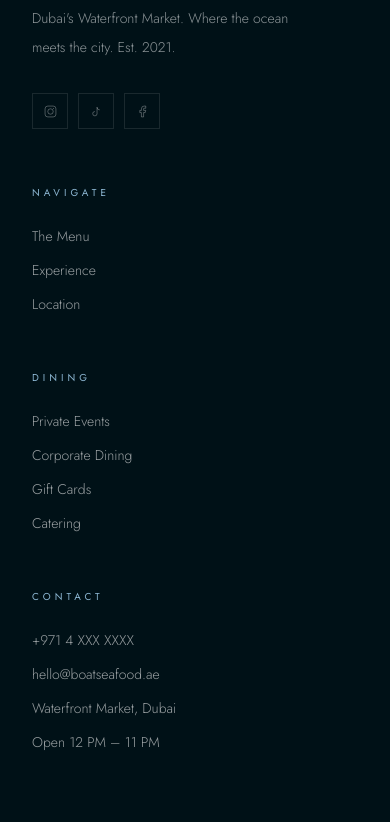
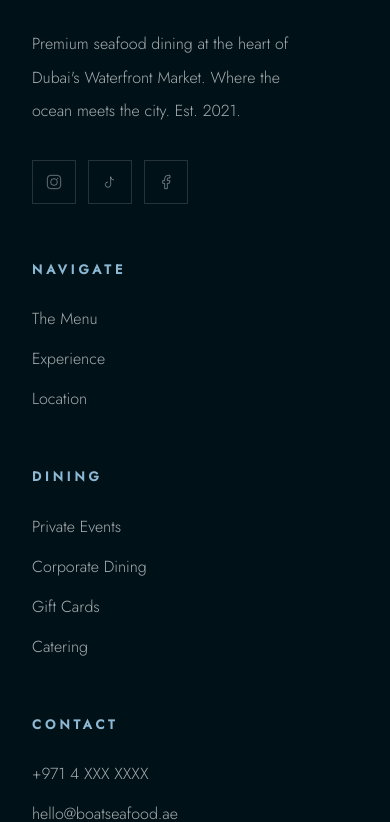
Before and after one commit to Fazilfazi991/boatweb, a Next.js app: page /menu in a window 390 px wide. Shown: the part 5468-6290 px from the top of the page. Built offline with nearby package versions, Linux system fonts and the light colour scheme.

Commit message:
UI: bigger logos/text in header+footer, editorial split layout for manifesto section

```diff
--- a/src/components/Footer.tsx
+++ b/src/components/Footer.tsx
@@ -3,70 +3,59 @@
 export default function Footer() {
   return (
     <footer className="bg-[#001117] border-t border-ocean-light/5">
-      <div className="grid grid-cols-1 md:grid-cols-2 lg:grid-cols-[1.7fr_1fr_1fr_1fr] gap-14 py-21 px-8 md:px-20 border-b border-white/5">
+      <div className="grid grid-cols-1 md:grid-cols-2 lg:grid-cols-[1.7fr_1fr_1fr_1fr] gap-14 py-24 px-8 md:px-20 border-b border-white/5">
         <div>
-          <div className="mb-6 h-20 w-48">
+          {/* Logo — significantly larger */}
+          <div className="mb-8 h-28 w-56">
             <img src="/logo.png" alt="Boat Seafood" className="h-full w-auto object-contain brightness-0 invert" />
           </div>
-          <p className="text-sm font-light text-white/55 leading-[2.05] max-w-[270px] mb-8">
+          <p className="text-base font-light text-white/65 leading-[2.1] max-w-[280px] mb-8">
             Premium seafood dining at the heart of Dubai's Waterfront Market. Where the ocean meets the city. Est. 2021.
           </p>
-          <div className="flex gap-2.5">
-            <a
-              href="#"
-              className="w-9 h-9 border border-white/10 flex items-center justify-center text-white/35 transition-all duration-300 hover:border-ocean hover:text-ocean"
-              title="Instagram"
-            >
-              <svg width="13" height="13" viewBox="0 0 24 24" fill="none" stroke="currentColor" strokeWidth="1.5"><rect x="2" y="2" width="20" height="20" rx="5"/><circle cx="12" cy="12" r="5"/><circle cx="17.5" cy="6.5" r="1" fill="currentColor" stroke="none"/></svg>
+          <div className="flex gap-3">
+            <a href="#" className="w-11 h-11 border border-white/15 flex items-center justify-center text-white/40 transition-all duration-300 hover:border-ocean hover:text-ocean" title="Instagram">
+              <svg width="16" height="16" viewBox="0 0 24 24" fill="none" stroke="currentColor" strokeWidth="1.5"><rect x="2" y="2" width="20" height="20" rx="5"/><circle cx="12" cy="12" r="5"/><circle cx="17.5" cy="6.5" r="1" fill="currentColor" stroke="none"/></svg>
             </a>
-            <a
-              href="#"
-              className="w-9 h-9 border border-white/10 flex items-center justify-center text-white/35 transition-all duration-300 hover:border-ocean hover:text-ocean"
-              title="TikTok"
-            >
-              <svg width="13" height="13" viewBox="0 0 24 24" fill="none" stroke="currentColor" strokeWidth="1.5"><path d="M9 12a4 4 0 104 4V4a5 5 0 005 5"/></svg>
+            <a href="#" className="w-11 h-11 border border-white/15 flex items-center justify-center text-white/40 transition-all duration-300 hover:border-ocean hover:text-ocean" title="TikTok">
+              <svg width="16" height="16" viewBox="0 0 24 24" fill="none" stroke="currentColor" strokeWidth="1.5"><path d="M9 12a4 4 0 104 4V4a5 5 0 005 5"/></svg>
             </a>
-            <a
-              href="#"
-              className="w-9 h-9 border border-white/10 flex items-center justify-center text-white/35 transition-all duration-300 hover:border-ocean hover:text-ocean"
-              title="Facebook"
-            >
-              <svg width="13" height="13" viewBox="0 0 24 24" fill="none" stroke="currentColor" strokeWidth="1.5"><path d="M18 2h-3a5 5 0 00-5 5v3H7v4h3v8h4v-8h3l1-4h-4V7a1 1 0 011-1h3z"/></svg>
+            <a href="#" className="w-11 h-11 border border-white/15 flex items-center justify-center text-white/40 transition-all duration-300 hover:border-ocean hover:text-ocean" title="Facebook">
+              <svg width="16" height="16" viewBox="0 0 24 24" fill="none" stroke="currentColor" strokeWidth="1.5"><path d="M18 2h-3a5 5 0 00-5 5v3H7v4h3v8h4v-8h3l1-4h-4V7a1 1 0 011-1h3z"/></svg>
             </a>
           </div>
         </div>
 
         <div>
-          <div className="text-[10px] tracking-[4px] uppercase text-ocean-light mb-6.5 font-normal">Navigate</div>
-          <ul className="list-none flex flex-col gap-3.5 m-0 p-0">
-            <li><a href="/menu" className="text-sm font-light text-white/60 no-underline transition-colors duration-300 hover:text-white/90 block">The Menu</a></li>
-            <li><a href="/#exp" className="text-sm font-light text-white/60 no-underline transition-colors duration-300 hover:text-white/90 block">Experience</a></li>
-            <li><a href="/#loc" className="text-sm font-light text-white/60 no-underline transition-colors duration-300 hover:text-white/90 block">Location</a></li>
+          <div className="text-[13px] tracking-[4px] uppercase text-ocean-light mb-7 font-semibold">Navigate</div>
+          <ul className="list-none flex flex-col gap-4 m-0 p-0">
+            <li><a href="/menu"  className="text-base font-light text-white/65 no-underline transition-colors duration-300 hover:text-white block">The Menu</a></li>
+            <li><a href="/#exp" className="text-base font-light text-white/65 no-underline transition-colors duration-300 hover:text-white block">Experience</a></li>
+            <li><a href="/#loc" className="text-base font-light text-white/65 no-underline transition-colors duration-300 hover:text-white block">Location</a></li>
           </ul>
         </div>
 
         <div>
-          <div className="text-[10px] tracking-[4px] uppercase text-ocean-light mb-6.5 font-normal">Dining</div>
-          <ul className="list-none flex flex-col gap-3.5 m-0 p-0">
-            <li><a href="#" className="text-sm font-light text-white/60 no-underline transition-colors duration-300 hover:text-white/90 block">Private Events</a></li>
-            <li><a href="#" className="text-sm font-light text-white/60 no-underline transition-colors duration-300 hover:text-white/90 block">Corporate Dining</a></li>
-            <li><a href="#" className="text-sm font-light text-white/60 no-underline transition-colors duration-300 hover:text-white/90 block">Gift Cards</a></li>
-            <li><a href="#" className="text-sm font-light text-white/60 no-underline transition-colors duration-300 hover:text-white/90 block">Catering</a></li>
+          <div className="text-[13px] tracking-[4px] uppercase text-ocean-light mb-7 font-semibold">Dining</div>
+          <ul className="list-none flex flex-col gap-4 m-0 p-0">
+            <li><a href="#" className="text-base font-light text-white/65 no-underline transition-colors duration-300 hover:text-white block">Private Events</a></li>
+            <li><a href="#" className="text-base font-light text-white/65 no-underline transition-colors duration-300 hover:text-white block">Corporate Dining</a></li>
+            <li><a href="#" className="text-base font-light text-white/65 no-underline transition-colors duration-300 hover:text-white block">Gift Cards</a></li>
+            <li><a href="#" className="text-base font-light text-white/65 no-underline transition-colors duration-300 hover:text-white block">Catering</a></li>
           </ul>
         </div>
 
         <div>
-          <div className="text-[10px] tracking-[4px] uppercase text-ocean-light mb-6.5 font-normal">Contact</div>
-          <ul className="list-none flex flex-col gap-3.5 m-0 p-0">
-            <li><a href="#" className="text-sm font-light text-white/60 no-underline transition-colors duration-300 hover:text-white/90 block">+971 4 XXX XXXX</a></li>
-            <li><a href="#" className="text-sm font-light text-white/60 no-underline transition-colors duration-300 hover:text-white/90 block">hello@boatseafood.ae</a></li>
-            <li><a href="#" className="text-sm font-light text-white/60 no-underline transition-colors duration-300 hover:text-white/90 block">Waterfront Market, Dubai</a></li>
-            <li><a href="#" className="text-sm font-light text-white/60 no-underline transition-colors duration-300 hover:text-white/90 block">Open 12 PM – 11 PM</a></li>
+          <div className="text-[13px] tracking-[4px] uppercase text-ocean-light mb-7 font-semibold">Contact</div>
+          <ul className="list-none flex flex-col gap-4 m-0 p-0">
+            <li><a href="tel:+97140000000" className="text-base font-light text-white/65 no-underline transition-colors duration-300 hover:text-white block">+971 4 XXX XXXX</a></li>
+            <li><a href="mailto:hello@boatseafood.ae" className="text-base font-light text-white/65 no-underline transition-colors duration-300 hover:text-white block">hello@boatseafood.ae</a></li>
+            <li><a href="/#loc" className="text-base font-light text-white/65 no-underline transition-colors duration-300 hover:text-white block">Waterfront Market, Dubai</a></li>
+            <li><span className="text-base font-light text-white/65 block">Open 12 PM – 11 PM</span></li>
           </ul>
         </div>
       </div>
 
-      <div className="flex flex-col md:flex-row justify-between items-center gap-4 py-6.5 px-8 md:px-20 text-[12px] font-light text-white/40 tracking-[0.8px]">
+      <div className="flex flex-col md:flex-row justify-between items-center gap-4 py-7 px-8 md:px-20 text-[13px] font-light text-white/40 tracking-[0.8px]">
         <p className="m-0">&copy; 2025 Boat Seafood, Dubai. All rights reserved.</p>
         <p className="m-0">Waterfront Market · Deira, UAE</p>
       </div>
--- a/src/components/Navbar.tsx
+++ b/src/components/Navbar.tsx
@@ -49,7 +49,7 @@ export default function Navbar() {
       >
         <Link
           href="/"
-          className="relative h-20 w-44 md:w-56 no-underline flex items-center"
+          className="relative h-24 w-52 md:w-64 no-underline flex items-center"
         >
           <img
             src="/logo.png"
@@ -63,7 +63,7 @@ export default function Navbar() {
           <li>
             <Link
               href="/menu"
-              className="text-white/65 hover:text-white text-[13px] font-light tracking-[2px] uppercase transition-colors relative group"
+              className="text-white/65 hover:text-white text-[15px] font-medium tracking-[2px] uppercase transition-colors relative group"
             >
               Menu
               <span className="absolute -bottom-1 left-0 right-0 h-[1px] bg-ocean scale-x-0 origin-left transition-transform duration-300 ease-[cubic-bezier(0.16,1,0.3,1)] group-hover:scale-x-100"></span>
@@ -72,7 +72,7 @@ export default function Navbar() {
           <li>
             <a
               href="/#exp"
-              className="text-white/65 hover:text-white text-[13px] font-light tracking-[2px] uppercase transition-colors relative group"
+              className="text-white/65 hover:text-white text-[15px] font-medium tracking-[2px] uppercase transition-colors relative group"
             >
               Experience
               <span className="absolute -bottom-1 left-0 right-0 h-[1px] bg-ocean scale-x-0 origin-left transition-transform duration-300 ease-[cubic-bezier(0.16,1,0.3,1)] group-hover:scale-x-100"></span>
@@ -81,7 +81,7 @@ export default function Navbar() {
           <li>
             <a
               href="/#loc"
-              className="text-white/65 hover:text-white text-[13px] font-light tracking-[2px] uppercase transition-colors relative group"
+              className="text-white/65 hover:text-white text-[15px] font-medium tracking-[2px] uppercase transition-colors relative group"
             >
               Location
             </a>
@@ -91,7 +91,7 @@ export default function Navbar() {
         <div className="hidden md:flex items-center gap-6">
           <Link
             href="/menu"
-            className="bg-ocean text-navy py-2.5 px-7 text-[13px] font-bold tracking-[2px] uppercase transition-all hover:bg-white"
+            className="bg-ocean text-navy py-3 px-8 text-[14px] font-bold tracking-[2px] uppercase transition-all hover:bg-white"
           >
             Order Online
           </Link>
```
Also changed, not shown: src/app/page.tsx (+24 -9 lines).
